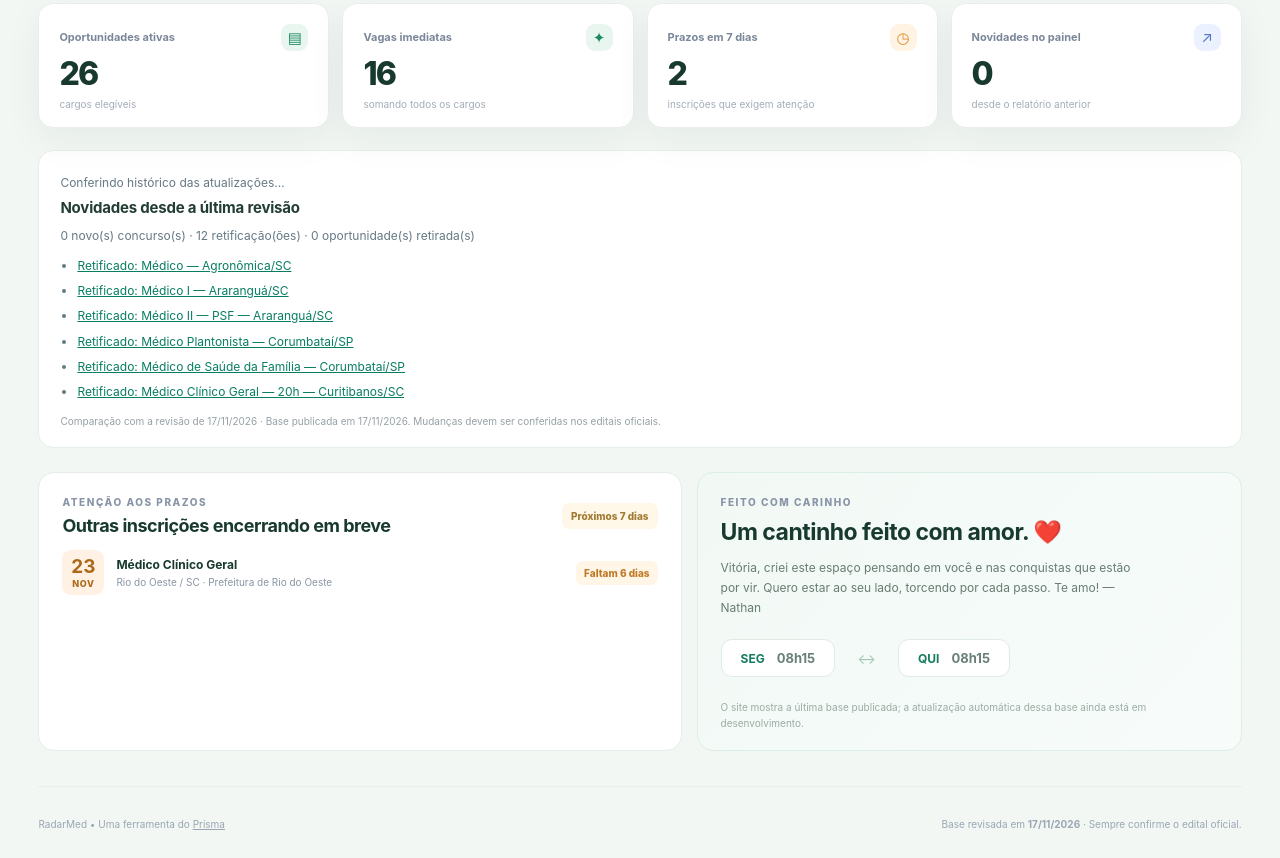
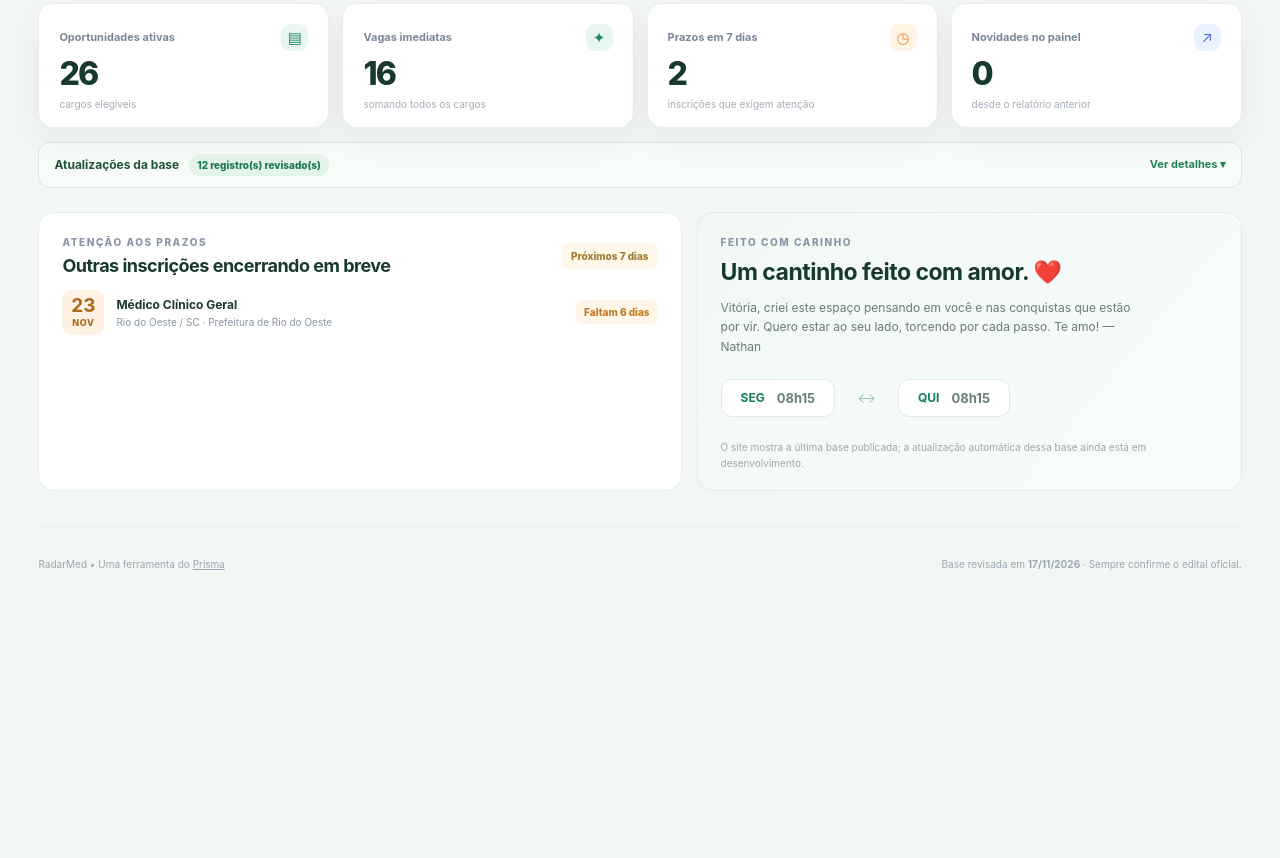
Before and after one commit to NaythanX/radarmed-vitoria, a plain HTML site: page index.html in a window 1280 px wide. Shown: the part 1140-1998 px from the top of the page. After the commit the page ends 1738 px from the top, so only its background shows below. Drawn offline with Linux system fonts and the light colour scheme.

Commit message:
RadarMed: reduz histórico a resumo discreto, sem duplicações
* RadarMed: resumo recolhivel e sem mensagem de carregamento duplicada

* RadarMed: resumo recolhivel e sem mensagem de carregamento duplicada

* test: garante historico compacto e sem mensagem duplicada

```diff
--- a/index.html
+++ b/index.html
@@ -157,6 +157,46 @@ main{max-width:1480px;margin:auto;padding:24px clamp(18px,3vw,44px) 0}
 .topbar-nav .nav-item:hover{color:#0b6448}
 .hero{background:linear-gradient(110deg,#0c2022,#10392e 58%,#1c694b)}
 </style>
+<style id="radarmed-changes-compact">
+/* Resumo editorial: so apresenta a linha de atualizacoes quando houver mudancas reais na base. */
+.changes-panel{
+  background:transparent;border:0;box-shadow:none;margin:14px 0 20px;padding:0;
+  color:#244b3a;
+}
+.changes-panel .changes-disclosure{
+  border:1px solid #d9e9de;background:#f8fcf9;border-radius:12px;overflow:hidden;
+}
+.changes-panel .changes-disclosure summary{
+  list-style:none;display:flex;align-items:center;gap:10px;flex-wrap:wrap;
+  min-height:44px;padding:11px 15px;cursor:pointer;color:#23533b;
+  font-size:12px;font-weight:730;
+}
+.changes-panel .changes-disclosure summary::-webkit-details-marker{display:none}
+.changes-panel .changes-disclosure summary:focus-visible{outline:3px solid #49bd84;outline-offset:-4px}
+.changes-panel .changes-disclosure summary:hover{background:#edf7ef}
+.changes-panel .changes-summary{display:inline-flex;gap:7px;align-items:center;flex-wrap:wrap;color:#587b68;font-weight:530}
+.changes-panel .changes-chip{
+  padding:3px 8px;border-radius:99px;background:#e3f3e9;color:#1b7652;font-size:10px;
+  font-weight:770;white-space:nowrap
+}
+.changes-panel .changes-expand{margin-left:auto;color:#20815b;font-size:11px;white-space:nowrap}
+.changes-panel details[open] .changes-expand{color:#638577}
+.changes-panel .changes-content{
+  border-top:1px solid #e1ebe4;padding:12px 16px 14px;
+  background:#fff;font-size:12px;color:#5c7668
+}
+.changes-panel .changes-content p{margin:0 0 8px}
+.changes-panel .changes-content ul{margin:4px 0 8px;padding-left:18px}
+.changes-panel .changes-content li{margin:0;padding:4px 0;font-size:12px}
+.changes-panel .changes-content a{color:#116e4f}
+.changes-panel .changes-content small{display:block;margin:10px 0 0;color:#789488;line-height:1.45;font-size:10px}
+.changes-panel .changes-content .changes-more{font-weight:700;color:#567f68}
+@media(max-width:600px){
+ .changes-panel .changes-disclosure summary{padding:10px 12px}
+ .changes-panel .changes-expand{margin-left:0}
+ .changes-panel .changes-content{padding:12px}
+}
+</style>
 </head>
 <body>
   <div class="app-shell">
@@ -196,7 +236,7 @@ main{max-width:1480px;margin:auto;padding:24px clamp(18px,3vw,44px) 0}
           <div class="cards-grid" id="featured-cards"></div>
           <div class="section-top radar-overview-stats-heading"><div><div class="minor-label">RESUMO DO RADAR</div><h2>Panorama atual</h2></div><span class="muted" id="summary-date">Situação em 17/11/2026</span></div>
           <div class="stats" id="stats"></div>
-          <section class="changes-panel" id="radarmed-changes" aria-label="Novidades desde a última revisão" aria-live="polite"><p>Conferindo histórico das atualizações…</p></section>
+          <section class="changes-panel" id="radarmed-changes" aria-label="Atualizações da base de concursos" hidden></section>
           <div class="lower-grid">
             <section class="panel"><div class="panel-head"><div><div class="minor-label">ATENÇÃO AOS PRAZOS</div><h3>Outras inscrições encerrando em breve</h3></div><span class="small-chip">Próximos 7 dias</span></div><div id="upcoming-list" class="deadline-list"></div></section>
             <section class="panel newsletter-panel"><div class="minor-label">FEITO COM CARINHO</div><h3>Um cantinho feito com amor. ❤️</h3><p>Vitória, criei este espaço pensando em você e nas conquistas que estão por vir. Quero estar ao seu lado, torcendo por cada passo. Te amo! — Nathan</p><div class="mini-schedule"><div><b>SEG</b><span>08h15</span></div><div class="schedule-arrow">↔</div><div><b>QUI</b><span>08h15</span></div></div><div class="note-under">O site mostra a última base publicada; a atualização automática dessa base ainda está em desenvolvimento.</div></section>
--- a/updates.js
+++ b/updates.js
@@ -1,56 +1,74 @@
-/* Resumo do que mudou entre as duas últimas bases publicadas. */
+/* Atualizações da base: uma linha recolhida, sem competir com concursos. */
 (async () => {
-  "use strict";
-  const target = document.getElementById("radarmed-changes");
+  'use strict';
+  const target = document.getElementById('radarmed-changes');
   if (!target) return;
+  target.hidden = true;
+
   try {
     const [changesRes, dataRes] = await Promise.all([
-      fetch("./novidades.json", { cache: "no-store" }),
-      fetch("./dados.json", { cache: "no-store" })
+      fetch('./novidades.json', { cache: 'no-store' }),
+      fetch('./dados.json', { cache: 'no-store' })
     ]);
     if (!changesRes.ok || !dataRes.ok) return;
-    const changes = await changesRes.json();
-    const base = await dataRes.json();
-    if (changes.atualizado_em !== base.atualizado_em) {
-      target.textContent = "O histórico das novidades ainda está sendo atualizado.";
-      return;
-    }
+    const [changes, base] = await Promise.all([changesRes.json(),dataRes.json()]);
+    if (changes.atualizado_em !== base.atualizado_em || !Array.isArray(base.vagas)) return;
+
+    // Preserve o compartilhamento de oportunidades novas com a ponte RadarMed-Prisma.
     const updateRecent = () => window.RadarMedBridge?.setRecent?.(changes.novos || []);
     if (window.RadarMedBridge?.isReady?.()) updateRecent();
-    else window.addEventListener("radarmed:ready", updateRecent, { once: true });
-    const summary = changes.resumo || {};
-    const ids = [...(changes.novos || []), ...(changes.retificados || [])];
-    const rows = ids.map(id => base.vagas.find(v => v.id === id)).filter(Boolean);
-    const title = document.createElement("h3");
-    title.textContent = "Novidades desde a última revisão";
-    const lead = document.createElement("p");
-    lead.textContent = (summary.novos || 0) + " novo(s) concurso(s) · " +
-      (summary.retificados || 0) + " retificação(ões) · " +
-      (summary.retirados || 0) + " oportunidade(s) retirada(s)";
-    target.append(title, lead);
-    if (!ids.length && !(changes.retirados || []).length) {
-      const msg = document.createElement("p");
-      msg.textContent = "Nenhuma mudança na última comparação. Confira os prazos e as oportunidades já abertas.";
-      target.appendChild(msg);
+    else window.addEventListener('radarmed:ready', updateRecent, {once: true});
+
+    const fresh = Array.isArray(changes.novos) ? changes.novos : [];
+    const edited = Array.isArray(changes.retificados) ? changes.retificados : [];
+    const removed = Array.isArray(changes.retirados) ? changes.retirados : [];
+    const ids = [...new Set([...fresh, ...edited])];
+    // Não chamar um ajuste de registro de "retificação de edital" sem confirmação documental.
+    if (!ids.length && !removed.length) return;
+
+    const byId = new Map(base.vagas.map(v=>[v.id,v]));
+    const rows = ids.map(id=>byId.get(id)).filter(Boolean);
+    const make = (tag, className, value) => {
+      const el = document.createElement(tag);
+      if (className) el.className = className;
+      if (value != null) el.textContent = value;
+      return el;
+    };
+    const wrap = make('details','changes-disclosure');
+    const summary = make('summary');
+    summary.append(make('span','', 'Atualizações da base'));
+    const badges = make('span','changes-summary');
+    if (fresh.length) badges.append(make('span','changes-chip',fresh.length + ' nova(s)'));
+    if (edited.length) badges.append(make('span','changes-chip',edited.length + ' registro(s) revisado(s)'));
+    if (removed.length) badges.append(make('span','changes-chip',removed.length + ' removido(s)'));
+    summary.append(badges);
+    summary.append(make('span','changes-expand','Ver detalhes ▾'));
+    wrap.append(summary);
+
+    const body = make('div','changes-content');
+    body.append(make('p','', 'Confira as alterações documentadas na base. Atualização de registro não significa necessariamente retificação oficial do edital.'));
+    const ul=make('ul');
+    for (const v of rows.slice(0,6)) {
+      const li=make('li');
+      const a=make('a');
+      a.href=v.url;
+      a.target='_blank';
+      a.rel='noopener noreferrer';
+      a.textContent=(fresh.includes(v.id)?'Novo':'Revisado')+': '+v.cargo+' — '+v.cidade+'/'+v.uf;
+      li.append(a);ul.append(li);
     }
-    const ul = document.createElement("ul");
-    rows.slice(0, 6).forEach(v => {
-      const li = document.createElement("li");
-      const status = (changes.novos || []).includes(v.id) ? "Novo" : "Retificado";
-      const a = document.createElement("a");
-      a.href = v.url;
-      a.target = "_blank";
-      a.rel = "noopener noreferrer";
-      a.textContent = status + ": " + v.cargo + " — " + v.cidade + "/" + v.uf;
-      li.appendChild(a);
-      ul.appendChild(li);
-    });
-    if (ul.children.length) target.appendChild(ul);
-    const stamp = document.createElement("small");
-    const formatted = iso => iso ? iso.split("-").reverse().join("/") : "não informada";
-    stamp.textContent = "Comparação com a revisão de " + formatted(changes.comparado_com) +
-      " · Base publicada em " + formatted(changes.atualizado_em) +
-      ". Mudanças devem ser conferidas nos editais oficiais.";
-    target.appendChild(stamp);
-  } catch (err) { console.warn("Histórico indisponível:", err); }
+    if (ul.children.length) body.append(ul);
+    if (rows.length>6) body.append(make('p','changes-more','E mais '+(rows.length-6)+' registro(s) revisado(s) na base.'));
+    const date = iso => /^\d{4}-\d\d-\d\d$/.test(String(iso||'')) ? iso.split('-').reverse().join('/') : 'data não informada';
+    body.append(make('small','', 'Base publicada em '+date(changes.atualizado_em)+
+      ' · Comparação com '+date(changes.comparado_com)+' · Verifique sempre o edital oficial.'));
+    wrap.append(body);
+    // Substituição completa evita o carregamento residual e duplicações em reexecuções.
+    target.replaceChildren(wrap);
+    target.hidden=false;
+  } catch (err) {
+    // Uma falha no histórico não impede o funcionamento do RadarMed.
+    console.warn('Histórico indisponível:',err);
+    target.hidden=true;
+  }
 })();
```
Also changed, not shown: tests/radarmed-changes-compact.test.js (added, +31 -0 lines).
